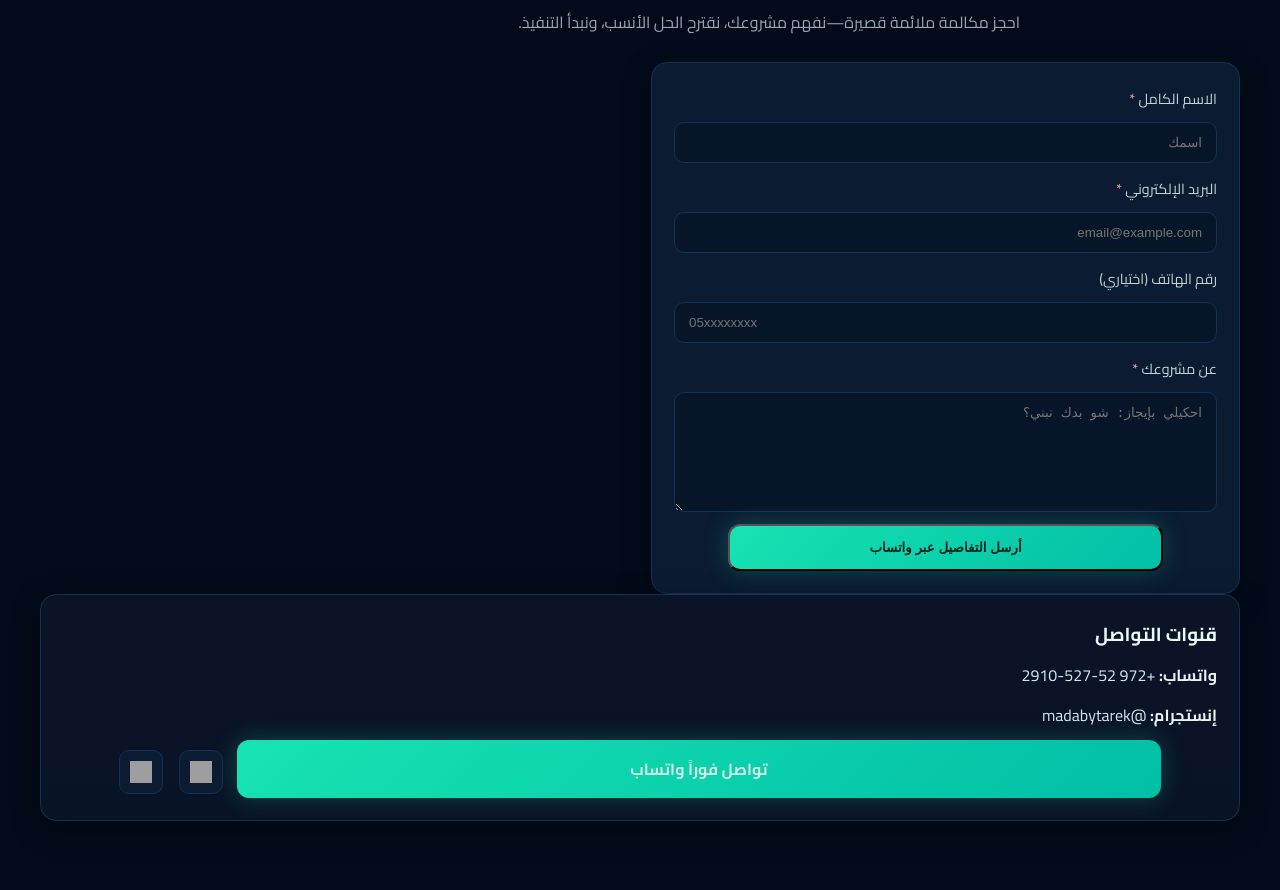
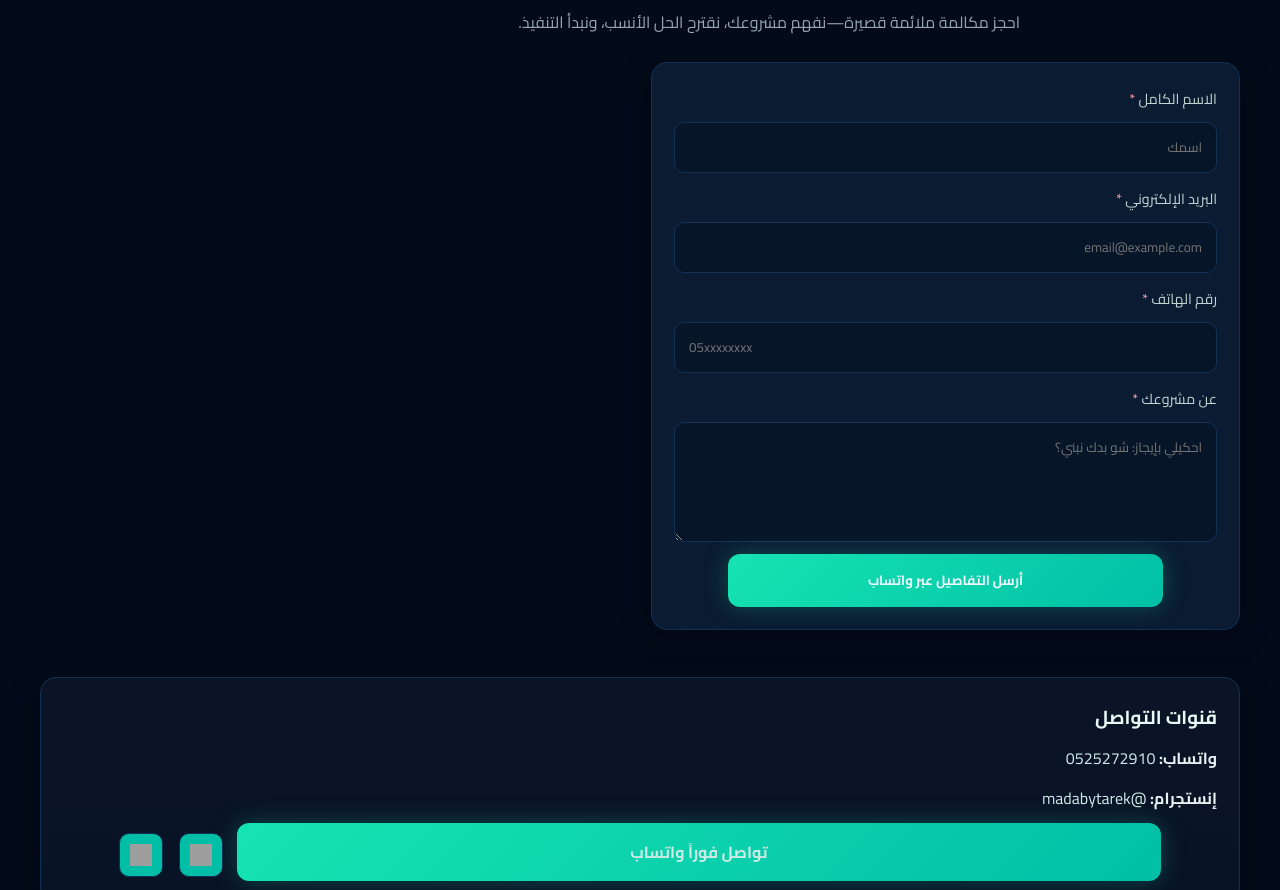
Before and after one commit to Mada-Creative/madabytarek, a plain HTML site: page index.html in a window 1280 px wide. Shown: the part 5423-6313 px from the top of the page. Drawn offline with nearby package versions, Linux system fonts and the light colour scheme; grey boxes are pictures that could not be loaded.

Commit message:
Initial commit

```diff
--- a/index.html
+++ b/index.html
@@ -292,13 +292,22 @@
       display:grid;grid-template-columns:1fr 1fr;gap:22px;align-items:start;margin-top:24px
     }
     .form{
-      background:#0b1b31;border:1px solid #123155;border-radius:16px;padding:22px;box-shadow:var(--shadow)
+      background:#0b1b31;border:1px solid #123155;border-radius:16px;padding:22px;box-shadow:var(--shadow);
+      font-family:'Cairo',sans-serif;
+      margin-bottom: 8%;
     }
     .form .row{display:grid;gap:10px;margin-bottom:12px}
     .form label{color:#bcd7d3;font-size:.9rem}
     .form input,.form textarea{
       background:#071528;border:1px solid #123155;color:#eaf7f4;
+      font-family:'Cairo',sans-serif;
       border-radius:10px;padding:12px 14px;outline:none;transition:border-color .2s ease, box-shadow .2s ease
+    }
+    #waBtn{
+      font-family:'Cairo',sans-serif;
+      color: aliceblue;
+      border: none;;
+
     }
     .form textarea{min-height:120px;resize:vertical}
     .form input:focus,.form textarea:focus{border-color:#1a4e5c;box-shadow:0 0 0 3px rgba(23,227,178,.12)}
@@ -313,7 +322,7 @@
     .social-icons{display:flex;gap:16px;margin-top:10px}
     .icon-link{
       width:44px;height:44px;border-radius:10px;display:grid;place-items:center;
-      border:1px solid #123155;background:#0b1b31;transition:transform .2s ease, border-color .2s ease
+      border:1px solid #123155;background:#00bfa6;transition:transform .2s ease, border-color .2s ease
     }
     .icon-link:hover{transform:translateY(-2px);border-color:#1a4e5c}
     .icon-link img{width:22px;height:22px}
@@ -565,8 +574,8 @@
             <input type="email" id="f_email" name="email" required placeholder="email@example.com"/>
           </div>
           <div class="row">
-            <label>رقم الهاتف (اختياري)</label>
-            <input type="tel" id="f_phone" name="phone" placeholder="05xxxxxxxx"/>
+            <label>رقم الهاتف <span style="color:#ff9db1">*</span></label>
+            <input type="tel" id="f_phone" name="phone" required placeholder="05xxxxxxxx"/>
           </div>
           <div class="row">
             <label>عن مشروعك <span style="color:#ff9db1">*</span></label>
@@ -587,7 +596,7 @@
         <div class="contact-card" data-aos="fade-up" data-aos-delay="80">
           <h3 style="color:#e9fbf7;margin-bottom:6px">قنوات التواصل</h3>
           <div class="row">
-            <div><strong>واتساب:</strong> <a target="_blank" href="https://wa.me/972525272910">+972 52-527-2910</a></div>
+            <div><strong>واتساب:</strong> <a target="_blank" href="https://wa.me/972525272910">0525272910</a></div>
             <div><strong>إنستجرام:</strong> <a target="_blank" href="https://www.instagram.com/madabytarek/">@madabytarek</a></div>
           </div>
           <div class="cta-row">
```
